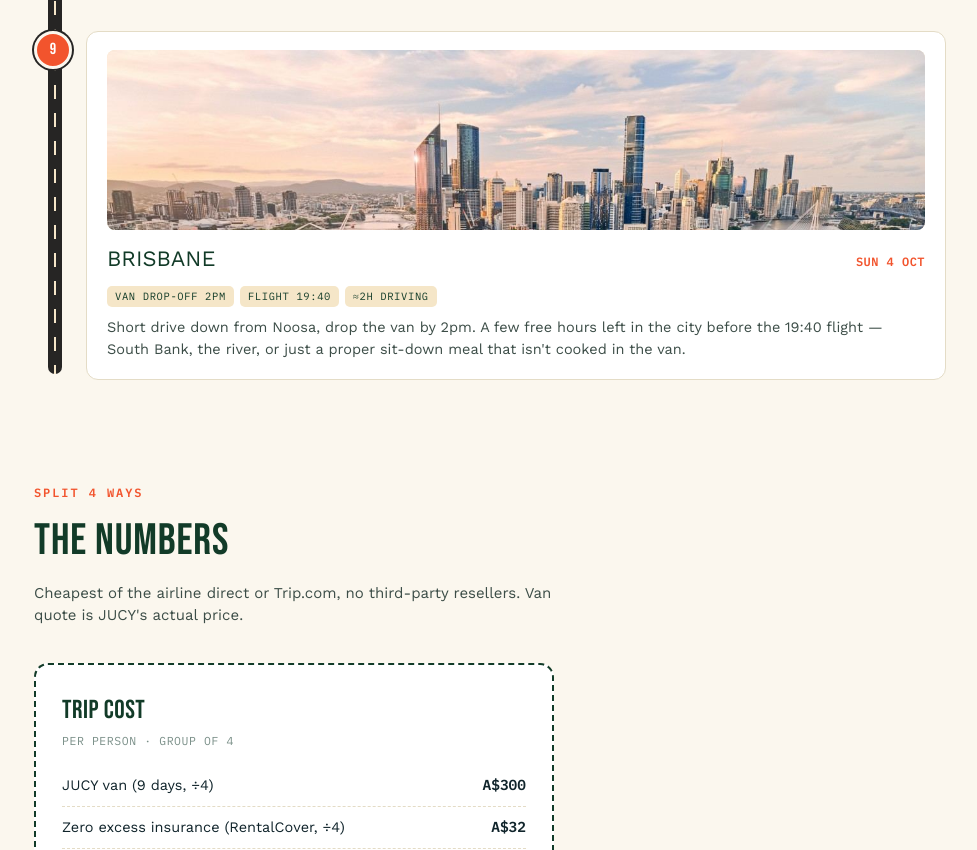
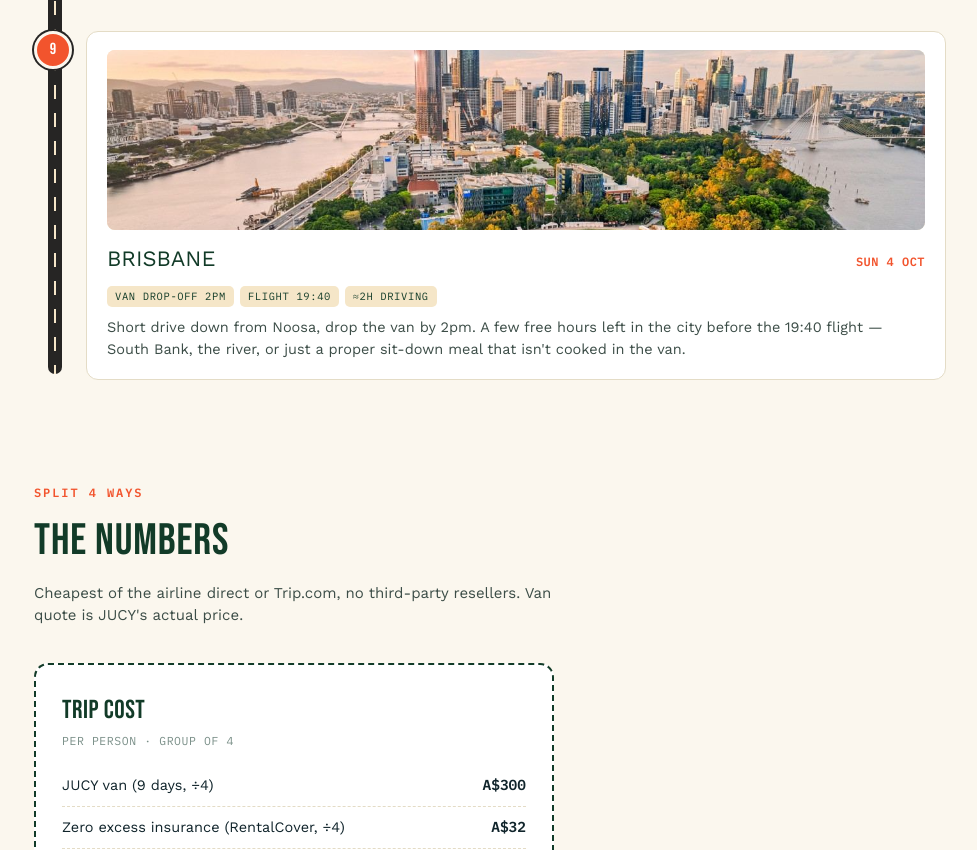
Before and after one commit to FinnLei/eastcoasttrip, a plain HTML site: page index.html in a window 1280 px wide. Shown: the part 4440-5290 px from the top of the page, without its empty margins (150-1127 px from the left). Drawn offline with nearby package versions, Linux system fonts and the light colour scheme.

Commit message:
Update index.html

```diff
--- a/index.html
+++ b/index.html
@@ -462,7 +462,7 @@
         <div class="day">
           <div class="marker">9</div>
           <div class="card">
-            <img class="day-photo" src="images/brisbane.jpg" alt="Brisbane" loading="lazy" style="object-position: top;">
+            <img class="day-photo" src="images/brisbane.jpg" alt="Brisbane" loading="lazy" style="object-position: center 40%;">
             <div class="day-head">
               <div class="day-title">Brisbane</div>
               <div class="day-date">SUN 4 OCT</div>
```
